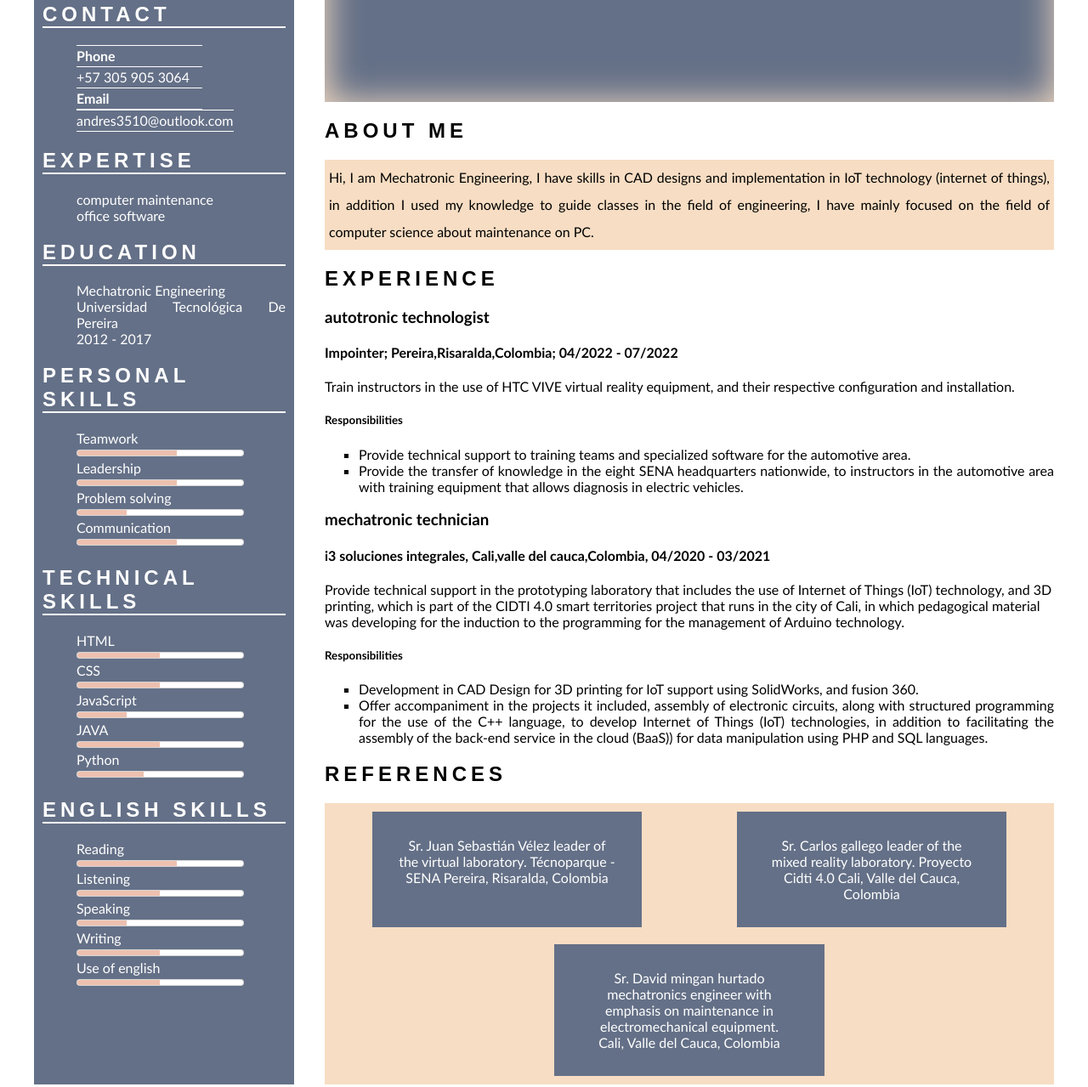
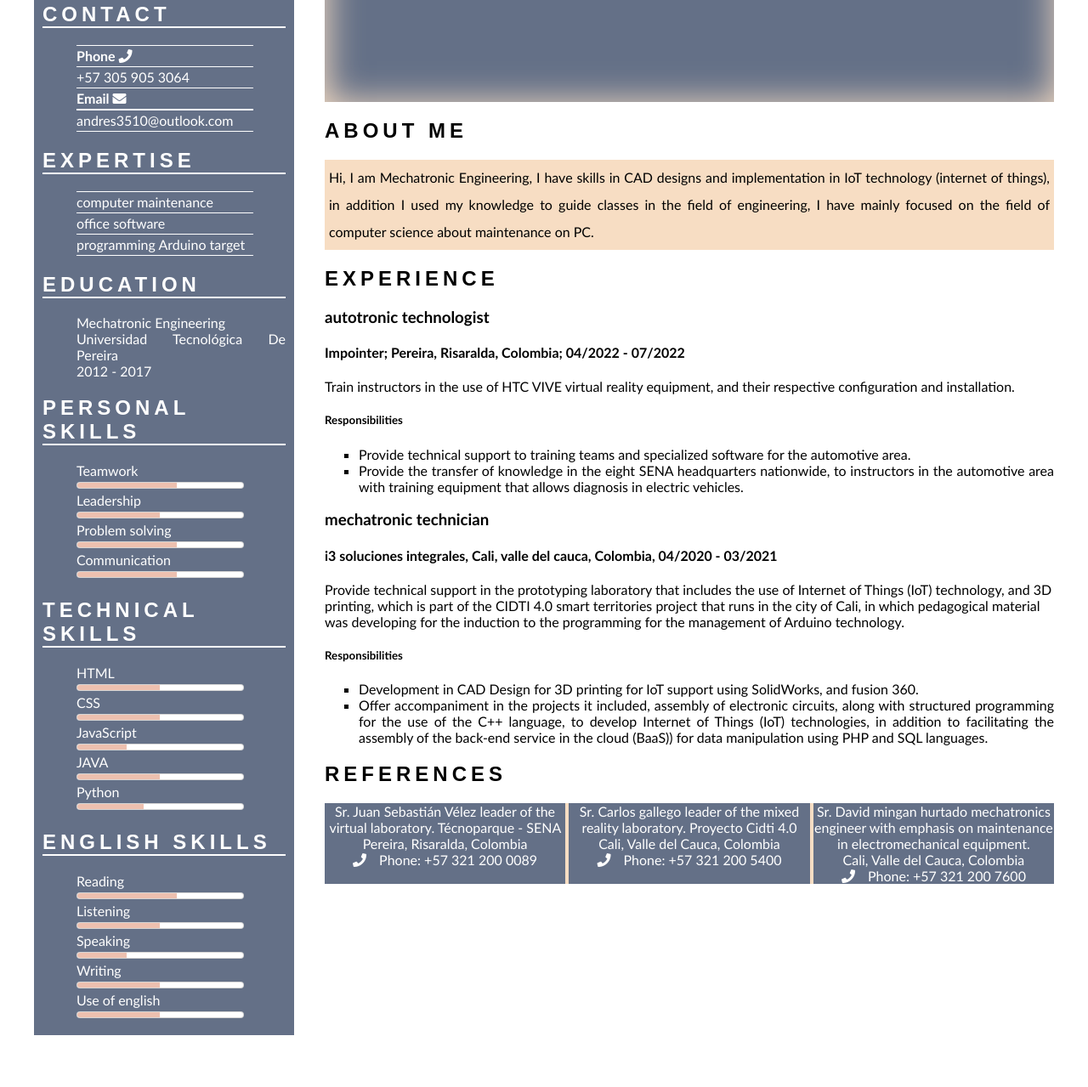
Before and after one commit to andres3510/resume, a plain HTML site: page index.html in a window 1280 px wide. Shown: the part 263-1542 px from the top of the page at 85% size. After the commit the page ends 1489 px from the top, so only its background shows below. Drawn offline with Linux system fonts and the light colour scheme.

Commit message:
finish v2

```diff
--- a/css/style.css
+++ b/css/style.css
@@ -64,20 +64,20 @@ main section > h2{
     letter-spacing: 5px;
 }
 
-.hero {
+.me {
     background-color: #647087;
     box-shadow: 2px 2px 40px 1px #F7DDC3 inset;
     padding: 15% 0;
     text-align: center;
 }
 
-.hero h2{
+.me h2{
     color: white;
     border-top: 2px solid white;
     letter-spacing: 10px;
 }
 
-.hero h1{
+.me h1{
     letter-spacing: 10px;
 }
 
@@ -104,18 +104,17 @@ li{
 .references{
     display: flex;
     flex-wrap: wrap;
-    flex-direction: row;
-    justify-content: space-around;
+    justify-content: space-between;
     background-color: #F7DDC3;
+
 }
 
 .references article{
-    width: 30%;
-    padding: 30px;
-    margin: 10px;
+    width: 33%;
     color: white;
     text-align: center;
     background-color: #647087;
+    position: relative;
 }
 
 
@@ -126,6 +125,7 @@ dl{
     display: flex;
     flex-wrap: wrap;
     padding: 0 0 0 40px;
+    margin: 0 -100px 0 0;
 }
 
 dt,
@@ -151,13 +151,17 @@ dt{
     padding-right: 15px;
 }
 
-.gh::before{
-    content: "\f082";
+.ph::before{
+    content: "\f095";
     font-family: "Font Awesome 5 Free", serif;
     font-weight: 900;
 }
 
-
+.em::before{
+    content: "\f0e0";
+    font-family: "Font Awesome 5 Free", serif;
+    font-weight: 900;
+}
 
 /*Meter*/
 meter{
--- a/index.html
+++ b/index.html
@@ -19,20 +19,21 @@
         <section>
             <h2>Contact</h2>
             <dl>
-                <dt>Phone</dt>
+                <dt>Phone  <a class="social-item ph"></a></dt>
                 <dd>+57 305 905 3064</dd>
-                <dt>Email</dt>
+                <dt>Email  <a class="social-item em"></a></dt>
                 <dd>andres3510@outlook.com</dd>
             </dl>
             <div class="clear"></div>
         </section>
         <section>
             <h2>Expertise</h2>
-            <ul>
-                <li>computer maintenance</li>
-                <li>office software</li>
+            <dl>
+                <dd>computer maintenance</dd>
+                <dd>office software</dd>
+                <dd>programming Arduino target</dd>
 
-            </ul>
+            </dl>
         </section>
         <section>
             <h2>Education</h2>
@@ -53,11 +54,11 @@
                 </li>
                 <li>
                     Leadership
-                    <meter value="60" min="0" max="100"></meter>
+                    <meter value="50" min="0" max="100"></meter>
                 </li>
                 <li>
                     Problem solving
-                    <meter value="30" min="0" max="100"></meter>
+                    <meter value="60" min="0" max="100"></meter>
                 </li>
                 <li>
                     Communication
@@ -117,7 +118,7 @@
         </section>
     </aside>
     <main>
-        <section class="hero">
+        <section class="me">
             <h1>Luis Andrés Ríos Noreña</h1>
             <h2>Mechatronic Engineering</h2>
         </section>
@@ -129,7 +130,7 @@
             <h2>Experience</h2>
                 <article>
                     <h3>autotronic technologist</h3>
-                    <h4>Impointer; Pereira,Risaralda,Colombia; 04/2022 - 07/2022</h4>
+                    <h4>Impointer; Pereira, Risaralda, Colombia; 04/2022 - 07/2022</h4>
                     <p>Train instructors in the use of HTC VIVE virtual reality equipment, and their respective configuration and installation.</p>
                     <h5>Responsibilities</h5>
                     <ul>
@@ -143,7 +144,7 @@
                 </article>
                 <article>
                     <h3>mechatronic technician</h3>
-                    <h4>i3 soluciones integrales, Cali,valle del cauca,Colombia, 04/2020 - 03/2021</h4>
+                    <h4>i3 soluciones integrales, Cali, valle del cauca, Colombia, 04/2020 - 03/2021</h4>
                     <p>Provide technical support in the prototyping laboratory that includes the use of Internet of Things (IoT) technology, and 3D printing, which is part of the CIDTI 4.0 smart territories project that runs in the city of Cali, in which pedagogical material was developing for the induction to the programming for the management of Arduino technology.</p>
                     <h5>Responsibilities</h5>
                     <ul>
@@ -169,18 +170,24 @@
         <span>leader of the virtual laboratory. </span>
         <span>Técnoparque - SENA</span>
         <span>Pereira, Risaralda, Colombia</span>
+        <br/>
+        <span><a class="social-item ph"></a>Phone: +57 321 200 0089</span>
     </article>
     <article>
         <span>Sr. Carlos gallego</span>
         <span>leader of the mixed reality laboratory.</span>
         <span>Proyecto Cidti 4.0</span>
         <span>Cali, Valle del Cauca, Colombia</span>
+        <br/>
+        <span><a class="social-item ph"></a>Phone: +57 321 200 5400</span>
     </article>
         <article class="columns">
             <span>Sr. David mingan hurtado </span>
             <span>mechatronics engineer with emphasis on maintenance in electromechanical equipment.</span>
             </br>
             <span>Cali, Valle del Cauca, Colombia</span>
+            <br/>
+            <span><a class="social-item ph"></a>Phone: +57 321 200 7600</span>
         </article>
     </div>
 </section>
```
